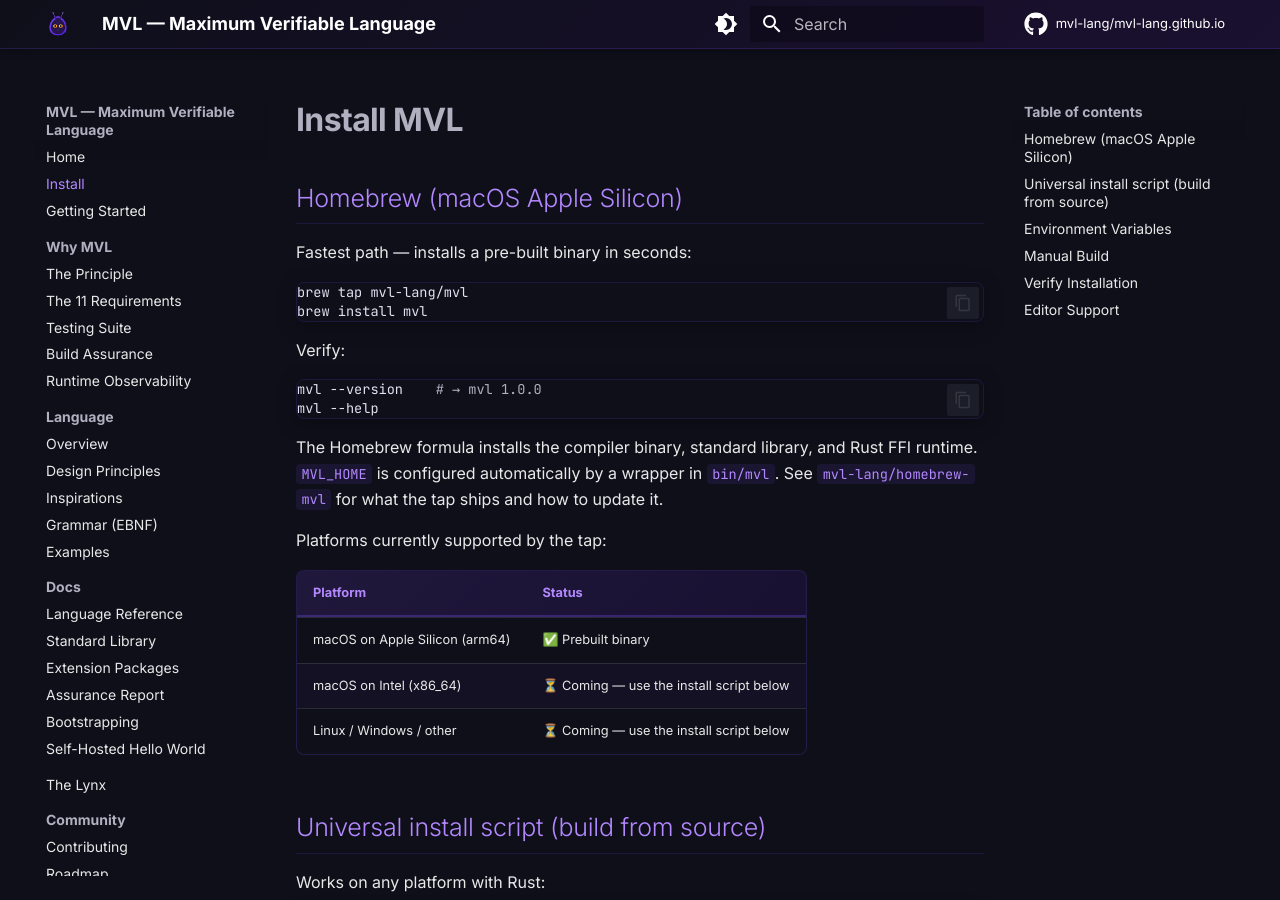
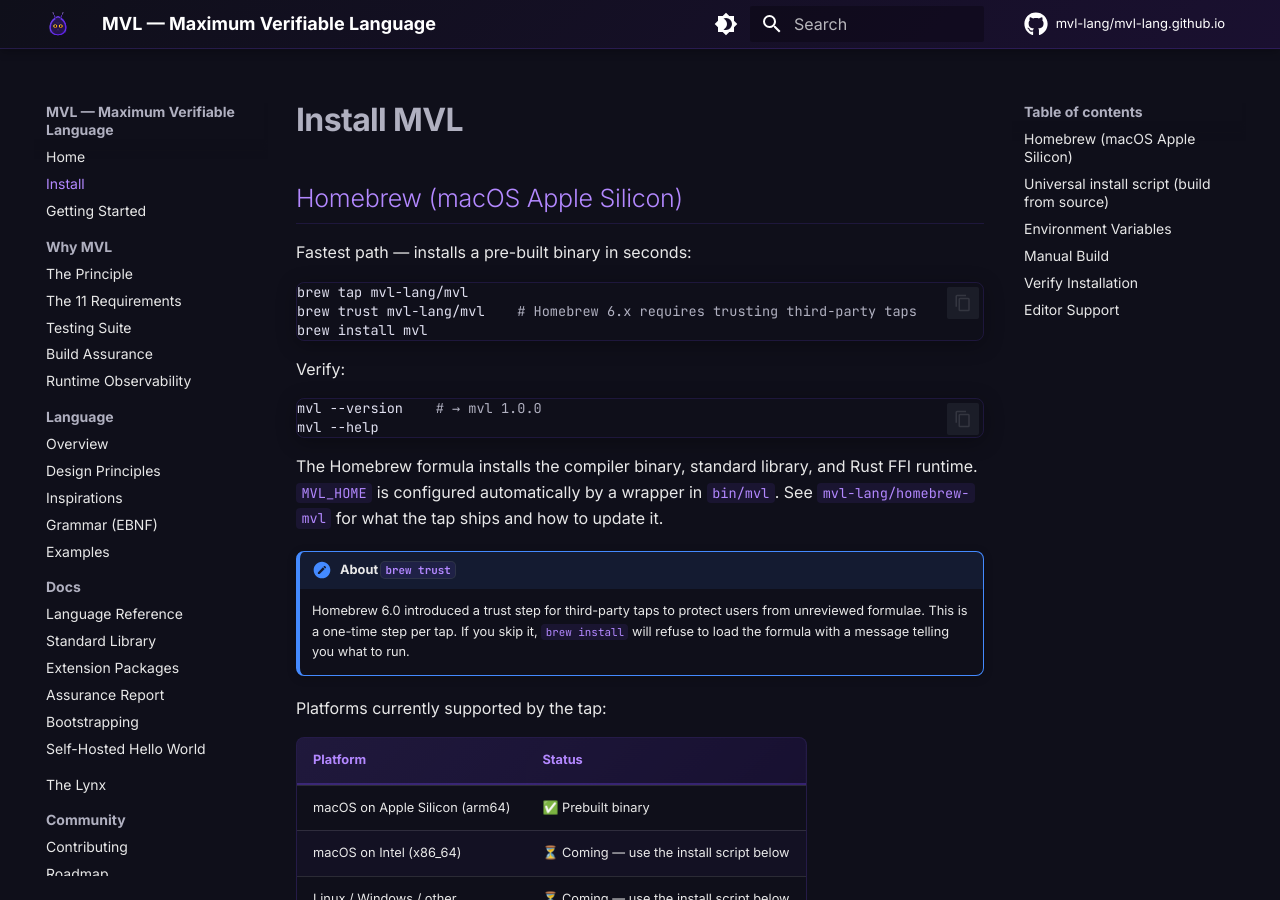
Before and after one commit to mvl-lang/mvl-lang.github.io, an MkDocs documentation site: the page built from docs/install.md, in a window 1280 px wide and 900 px high. Built offline with MkDocs 1.6.1 and Material for MkDocs 9.7.7, drawn with Linux system fonts in a browser that asks for light colours; comment, search, counter and statistics services are not loaded.

Commit message:
docs(install): add brew trust step + explanation

````diff
--- a/docs/install.md
+++ b/docs/install.md
@@ -6,6 +6,7 @@
 
 ```bash
 brew tap mvl-lang/mvl
+brew trust mvl-lang/mvl    # Homebrew 6.x requires trusting third-party taps
 brew install mvl
 ```
 
@@ -17,6 +18,9 @@
 ```
 
 The Homebrew formula installs the compiler binary, standard library, and Rust FFI runtime. `MVL_HOME` is configured automatically by a wrapper in `bin/mvl`. See [`mvl-lang/homebrew-mvl`](https://github.com/mvl-lang/homebrew-mvl) for what the tap ships and how to update it.
+
+!!! note "About `brew trust`"
+    Homebrew 6.0 introduced a trust step for third-party taps to protect users from unreviewed formulae. This is a one-time step per tap. If you skip it, `brew install` will refuse to load the formula with a message telling you what to run.
 
 Platforms currently supported by the tap:
 
````
